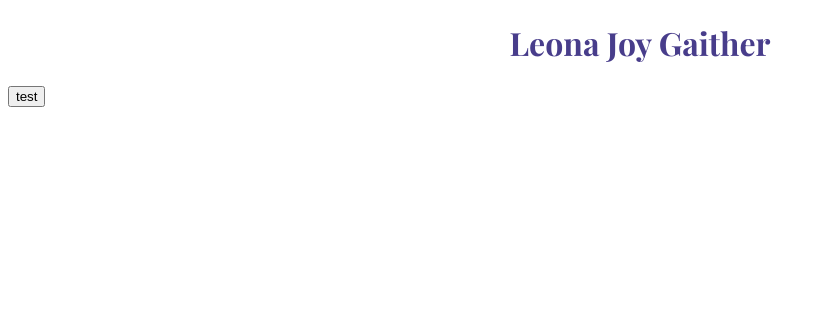
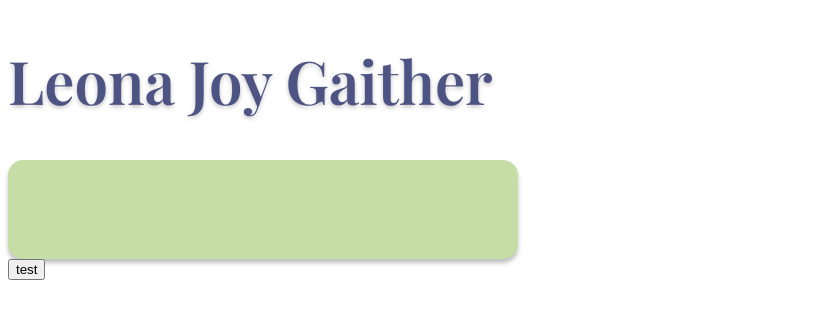
Before and after one commit to ljoyg/ljoyg.github.io, a plain HTML site: page index.html in a window 1280 px wide. Shown: the whole page, without its empty margins (0-828 px from the left). Drawn offline with nearby package versions, Linux system fonts and the light colour scheme.

Commit message:
Format name title

```diff
--- a/app.css
+++ b/app.css
@@ -1,6 +1,19 @@
-@import url('https://fonts.googleapis.com/css2?family=Playfair+Display:wght@700&display=swap');
+@import url('https://fonts.googleapis.com/css2?family=Playfair+Display:wght@600&display=swap');
 h1 {
-    color:darkslateblue;
-    text-align: center;
-    font-family: "Playfair Display", serif;
+    color: #4D5382;
+    text-shadow: 0px 2px 4px rgba(0, 0, 0, 0.25);
+    font-family: Playfair Display;
+    font-size: 60px;
+    font-style: normal;
+    font-weight: 600;
+    line-height: normal;
 }
+
+.name-rectangle {
+    width: 510px;
+    height: 99px;
+    flex-shrink: 0;
+    border-radius: 15px;
+    background: #C6DEA6;
+    box-shadow: 0px 4px 4px 0px rgba(0, 0, 0, 0.25);
+}
--- a/index.html
+++ b/index.html
@@ -4,7 +4,12 @@
         <link rel="stylesheet" href="app.css"/>
     </head>
     <body>
-        <h1>Leona Joy Gaither</h1>
+        <header>
+            <h1 id="name">Leona Joy Gaither</h1>
+            <div id="name-rectangle" class="name-rectangle"></div>
+            <div id="name-elipse" class="name-elipse"></div>
+        </header>
+
         <button>test</button>
     </body>
 
```
